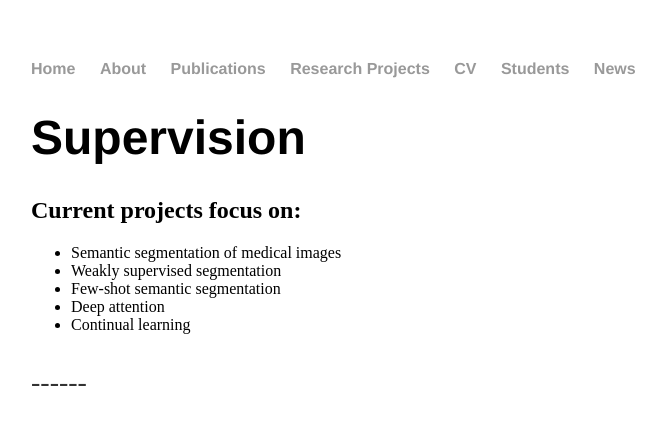
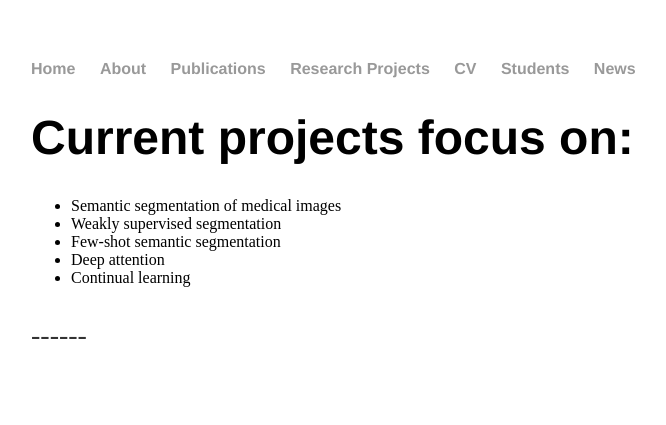
Before and after one commit to josedolz/josedolz.github.io, a Jekyll site: the page built from research/index.html, in a window 1280 px wide. Shown: the top 425 px of the page, without its empty margins (97-763 px from the left). Built offline with Jekyll 4.4.1, drawn with Linux system fonts in a browser that asks for light colours.

Commit message:
Update index.html

```diff
--- a/research/index.html
+++ b/research/index.html
@@ -3,8 +3,7 @@ layout: default
 title: students
 ---
 <div class="blurb">
-	<h1>Supervision</h1>
-	<h2>Current projects focus on:</h2>
+	<h1>Current projects focus on:</h1>
 	<ul>
 		<li>Semantic segmentation of medical images</li>
 		<li>Weakly supervised segmentation</li>
```
